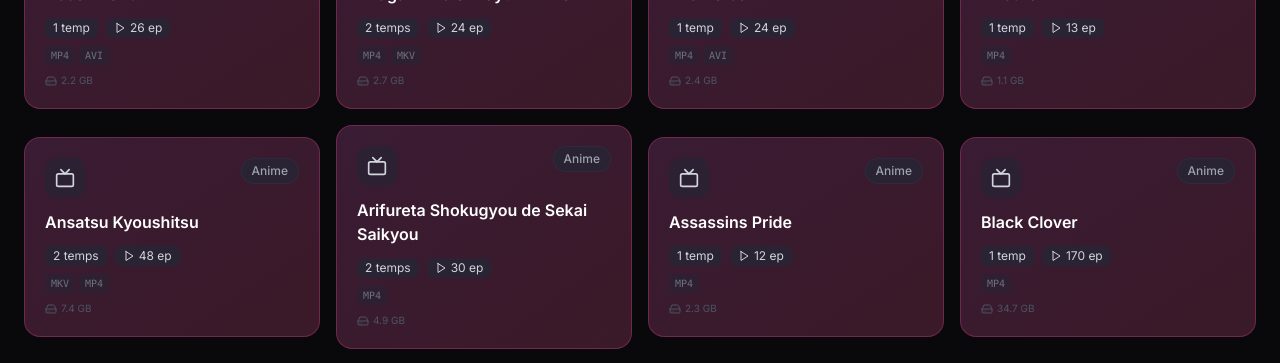
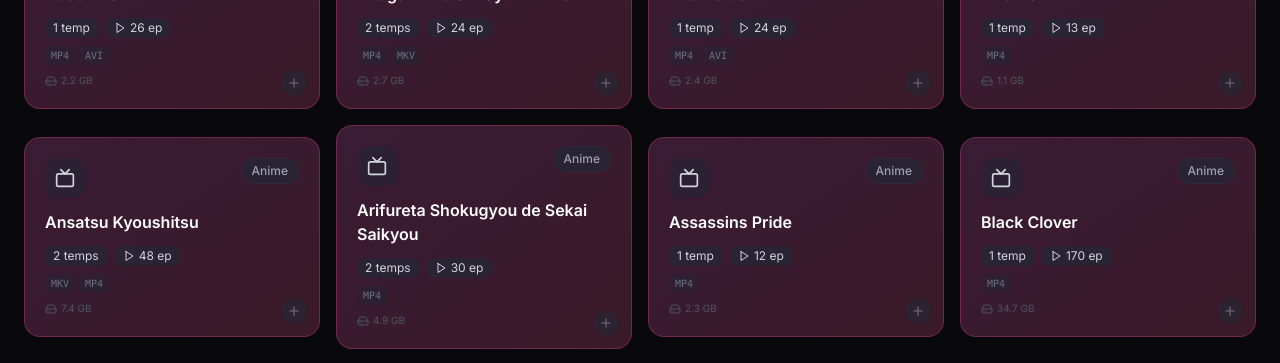
Before and after one commit to Ernesto581/MediaVerse, a Next.js app: page / in a window 1280 px wide. Shown: the part 368-731 px from the top of the page. Built offline with nearby package versions, Linux system fonts and the light colour scheme.

Commit message:
Boton de seleccion siempre visible

```diff
--- a/src/components/MediaCard.tsx
+++ b/src/components/MediaCard.tsx
@@ -221,7 +221,7 @@
             className={`p-1.5 rounded-full transition-all duration-200 ${
               selected
                 ? 'bg-indigo-500/30 text-indigo-400 hover:bg-indigo-500/50'
-                : 'bg-gray-800/50 text-gray-500 hover:bg-indigo-500/20 hover:text-indigo-400 opacity-0 group-hover:opacity-100'
+                : 'bg-gray-800/50 text-gray-500 hover:bg-indigo-500/20 hover:text-indigo-400'
             }`}
           >
             {selected ? <Check className="h-3.5 w-3.5" /> : <Plus className="h-3.5 w-3.5" />}
```
